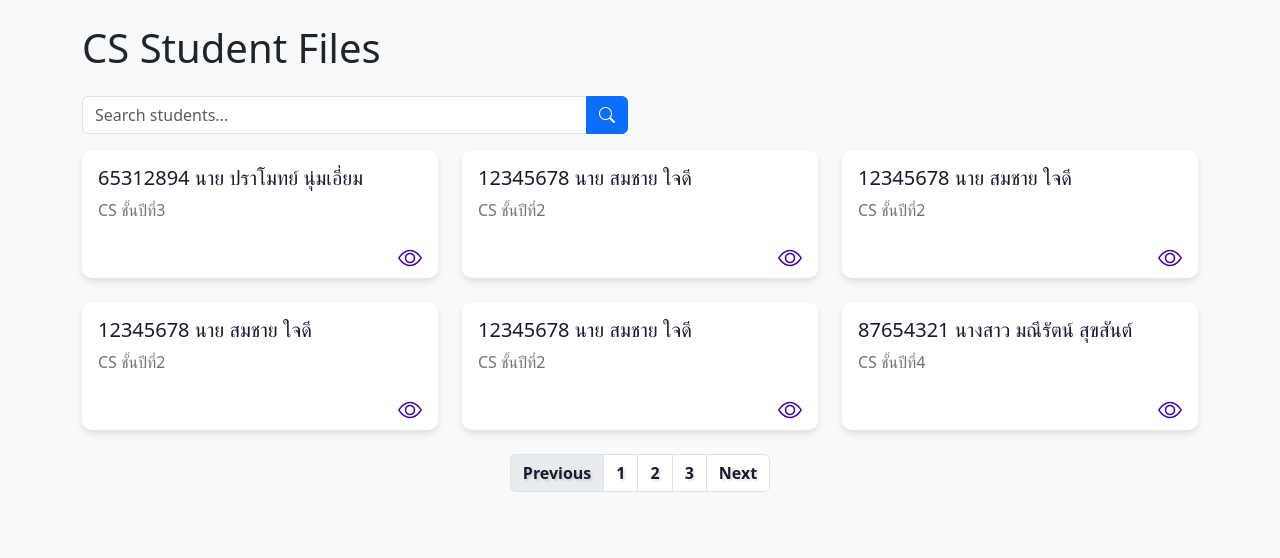
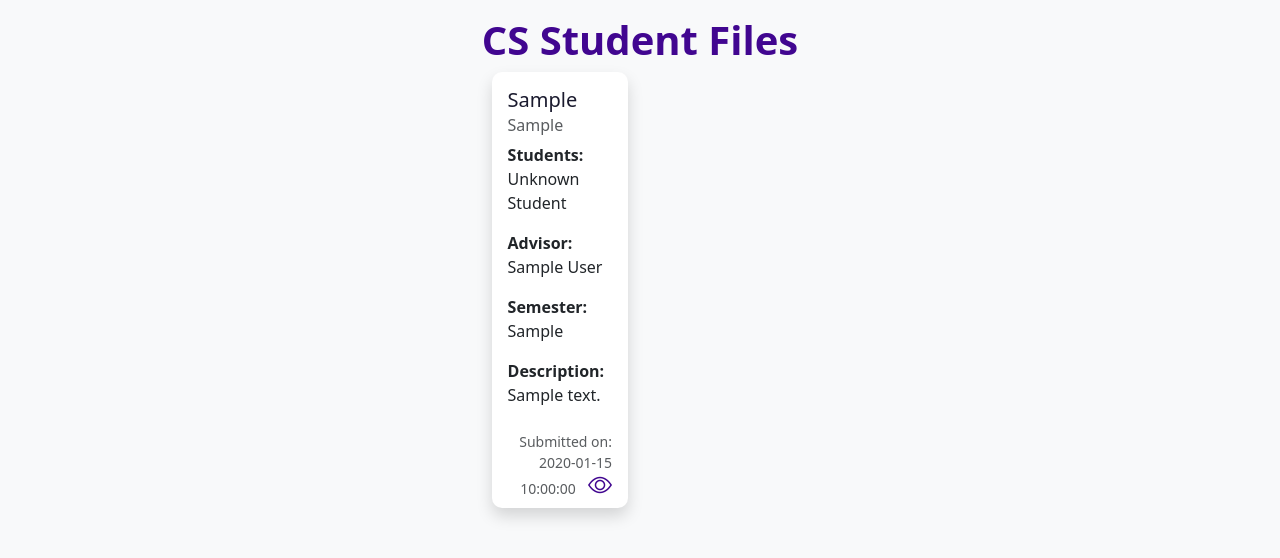
Before and after one commit to sawatcharat65/AdvisorHub, a PHP site: page /AdvisorHub/thesis_resource_list.php in a window 1280 px wide. Shown: the part 217-775 px from the top of the page. Run offline with PHP 8.4, Linux system fonts and the light colour scheme; the visitor is signed in with stand-in values (Sample User, id 1); tables that the repository leaves empty or names only in its code hold one stand-in row (values such as "Sample post").

Commit message:
Refactor card styles and container layout
- Refactored the box-shadow property in the .card class to have a larger spread and softer shadow effect.
- Adjusted the container class to display flex and align items in a column layout.
- Added a bold font-weight and changed the color of the h1 element to enhance its visual appeal.

Closes: #21

```diff
--- a/thesis_resource_list/style.css
+++ b/thesis_resource_list/style.css
@@ -125,12 +125,12 @@ nav li:hover {
 .card {
     border: none;
     border-radius: 10px;
-    box-shadow: 0 4px 6px rgba(0, 0, 0, 0.1);
+    box-shadow: 0 10px 10px rgba(0, 0, 0, 0.1);
     transition: all 0.3s ease-in-out;
 }
 .card:hover {
     transform: translateY(-5px);
-    box-shadow: 0 8px 12px rgba(0, 0, 0, 0.2);
+    box-shadow: 0 60px 60px rgba(0, 0, 0, 0.2);
 }
 .card-title {
     color: #1a1a2e;
@@ -160,3 +160,19 @@ nav li:hover {
 .card-link:hover {
     color: inherit;
 }
+.container {
+    display: flex;
+    flex-direction: column;
+    align-items: center;
+}
+/* ปรับขนาดและเงาของการ์ด */
+.card {
+    max-width: 50rem;
+    width: 100%;
+}
+
+/* H1 ให้อยู่กลางและสวยงามขึ้น */
+h1 {
+    font-weight: bold;
+    color: #410690;
+}
--- a/thesis_resource_list/thesis_resource_list.php
+++ b/thesis_resource_list/thesis_resource_list.php
@@ -15,136 +15,95 @@ if (empty($_SESSION['username'])) {
 if (isset($_POST['profile'])) {
     header('location: /AdvisorHub/profile');
 }
+
+// ดึงข้อมูลโดย JOIN ตาราง Advisor และ Student
+$sql = "SELECT ar.*,
+               COALESCE(a.first_name, 'N/A') AS advisor_fname,
+               COALESCE(a.last_name, 'N/A') AS advisor_lname,
+               COALESCE(s.first_name, 'N/A') AS student_fname,
+               COALESCE(s.last_name, 'N/A') AS student_lname
+        FROM advisor_request ar
+        LEFT JOIN Advisor a ON ar.advisor_id = a.id
+        LEFT JOIN Student s ON ar.student_id = s.id
+        WHERE ar.is_advisor_approved = 1 AND ar.is_admin_approved = 1";
+
+$result = $conn->query($sql);
 ?>
-
 
 <!DOCTYPE html>
 <html lang="en">
 <head>
     <meta charset="UTF-8">
     <meta name="viewport" content="width=device-width, initial-scale=1.0">
-    <title>Files List</title>
-    <!-- Bootstrap CSS -->
+    <title>Advisor Requests</title>
     <link href="https://cdn.jsdelivr.net/npm/bootstrap@5.3.0/dist/css/bootstrap.min.css" rel="stylesheet">
-    <!-- Bootstrap Icons -->
     <link href="https://cdn.jsdelivr.net/npm/bootstrap-icons@1.10.0/font/bootstrap-icons.css" rel="stylesheet">
     <link rel="stylesheet" href="style.css">
     <link rel="icon" href="../Logo.png">
     <script src="https://unpkg.com/boxicons@2.1.4/dist/boxicons.js"></script>
     <link href='https://unpkg.com/boxicons@2.1.4/css/boxicons.min.css' rel='stylesheet'>
+    <style>
+        .card { cursor: pointer; }
+    </style>
 </head>
 <body>
 
 <?php renderNavbar(['home', 'advisor', 'inbox', 'statistics', 'Teams'])?>
 
-    <div class="container my-4">
-        <h1 class="mb-4">CS Student Files</h1>
-        <div class="row mb-3">
-            <div class="col-md-6">
-                <div class="input-group">
-                    <input type="text" class="form-control" placeholder="Search students...">
-                    <button class="btn btn-primary" type="button">
-                        <i class="bi bi-search"></i>
-                    </button>
+<div class="container my-3">
+    <h1>CS Student Files</h1>
+    <div class="row row-cols-xs-1 row-cols-md-2 row-cols-lg-2 g-4 ">
+        <?php
+        if ($result->num_rows > 0) {
+            while ($row = $result->fetch_assoc()) {
+                // แปลง student_id จาก JSON เป็น Array
+                $student_ids = json_decode($row['student_id'], true);
+                $student_names = [];
+
+                if (is_array($student_ids)) {
+                    foreach ($student_ids as $student_id) {
+                        // ดึงข้อมูลนักศึกษาจากฐานข้อมูล
+                        $student_query = "SELECT first_name, last_name FROM Student WHERE id = '$student_id'";
+                        $student_result = $conn->query($student_query);
+                        if ($student_row = $student_result->fetch_assoc()) {
+                            $student_names[] = "$student_id {$student_row['first_name']} {$student_row['last_name']}";
+                        }
+                    }
+                } else {
+                    $student_names[] = "Unknown Student";
+                }
+
+                // รวมชื่อของนักศึกษาทุกคนเป็นข้อความเดียว
+                $student_list = implode('<br>', $student_names);
+
+                echo "<div class='col d-flex justify-content-center'>
+                        <a href='/AdvisorHub/thesis_resource/thesis_resource.php?id={$row['id']}' class='card-link text-decoration-none'>
+                            <div class='card h-100 shadow'>
+                                <div class='card-body'>
+                                    <h5 class='card-title'>{$row['thesis_topic_thai']}</h5>
+                                    <h6 class='card-subtitle mb-2 text-muted'>{$row['thesis_topic_eng']}</h6>
+                                    <p class='card-text'><strong>Students:</strong> <br> $student_list</p>
+                                    <p class='card-text'><strong>Advisor:</strong> {$row['advisor_fname']} {$row['advisor_lname']}</p>
+                                    <p class='card-text'><strong>Semester:</strong> {$row['semester']}</p>
+                                    <p class='card-text'><strong>Description:</strong> {$row['thesis_description']}</p>
                                 </div>
-            </div>
-        </div>
-        <div class="row row-cols-1 row-cols-md-2 row-cols-lg-3 g-4">
-            <div class="col">
-                <a href="/AdvisorHub/thesis_resource/thesis_resource.php" class="card-link">
-                    <div class="card h-100">
-                        <div class="card-body">
-                            <h5 class="card-title">65312894 นาย ปราโมทย์ นุ่มเอี่ยม</h5>
-                            <p class="student-info mb-0">CS ชั้นปีที่3</p>
-                        </div>
-                        <div class="card-footer bg-transparent border-0 text-end">
-                            <i class="bi bi-eye view-icon fs-4"></i>
+                                <div class='card-footer bg-transparent border-0 text-end'>
+                                    <small class='text-muted'>Submitted on: {$row['time_stamp']}</small>
+                                    <i class='bi bi-eye view-icon fs-4 ms-2'></i>
                                 </div>
                             </div>
                         </a>
-            </div>
-            <div class="col">
-                <a href="/AdvisorHub/thesis_resource/thesis_resource.php" class="card-link">
-                    <div class="card h-100">
-                        <div class="card-body">
-                            <h5 class="card-title">12345678 นาย สมชาย ใจดี</h5>
-                            <p class="student-info mb-0">CS ชั้นปีที่2</p>
-                        </div>
-                        <div class="card-footer bg-transparent border-0 text-end">
-                            <i class="bi bi-eye view-icon fs-4"></i>
-                        </div>
-                    </div>
-                </a>
-            </div>
-            <div class="col">
-                <a href="/AdvisorHub/thesis_resource/thesis_resource.php" class="card-link">
-                    <div class="card h-100">
-                        <div class="card-body">
-                            <h5 class="card-title">12345678 นาย สมชาย ใจดี</h5>
-                            <p class="student-info mb-0">CS ชั้นปีที่2</p>
-                        </div>
-                        <div class="card-footer bg-transparent border-0 text-end">
-                            <i class="bi bi-eye view-icon fs-4"></i>
-                        </div>
-                    </div>
-                </a>
-            </div>
-            <div class="col">
-                <a href="/AdvisorHub/thesis_resource/thesis_resource.php" class="card-link">
-                    <div class="card h-100">
-                        <div class="card-body">
-                            <h5 class="card-title">12345678 นาย สมชาย ใจดี</h5>
-                            <p class="student-info mb-0">CS ชั้นปีที่2</p>
-                        </div>
-                        <div class="card-footer bg-transparent border-0 text-end">
-                            <i class="bi bi-eye view-icon fs-4"></i>
-                        </div>
-                    </div>
-                </a>
-            </div>
-            <div class="col">
-                <a href="/AdvisorHub/thesis_resource/thesis_resource.php" class="card-link">
-                    <div class="card h-100">
-                        <div class="card-body">
-                            <h5 class="card-title">12345678 นาย สมชาย ใจดี</h5>
-                            <p class="student-info mb-0">CS ชั้นปีที่2</p>
-                        </div>
-                        <div class="card-footer bg-transparent border-0 text-end">
-                            <i class="bi bi-eye view-icon fs-4"></i>
-                        </div>
-                    </div>
-                </a>
-            </div>
-            <div class="col">
-                <a href="/AdvisorHub/thesis_resource/thesis_resource.php" class="card-link">
-                    <div class="card h-100">
-                        <div class="card-body">
-                            <h5 class="card-title">87654321 นางสาว มณีรัตน์ สุขสันต์</h5>
-                            <p class="student-info mb-0">CS ชั้นปีที่4</p>
-                        </div>
-                        <div class="card-footer bg-transparent border-0 text-end">
-                            <i class="bi bi-eye view-icon fs-4"></i>
-                        </div>
-                    </div>
-                </a>
-            </div>
-        </div>
-        <div aria-label="Page divigation" class="mt-4">
-            <ul class="pagination justify-content-center">
-                <li class="page-item disabled">
-                    <a class="page-link" href="#" tabindex="-1" aria-disabled="true">Previous</a>
-                </li>
-                <li class="page-item"><a class="page-link" href="#">1</a></li>
-                <li class="page-item"><a class="page-link" href="#">2</a></li>
-                <li class="page-item"><a class="page-link" href="#">3</a></li>
-                <li class="page-item">
-                    <a class="page-link" href="#">Next</a>
-                </li>
-            </ul>
+                      </div>";
+            }
+        } else {
+            echo "<div class='col-12 text-center'><p>No approved requests found</p></div>";
+        }
+        ?>
     </div>
 </div>
 
-    <!-- Bootstrap JS and dependencies -->
+
+
 <script src="https://cdn.jsdelivr.net/npm/@popperjs/core@2.11.6/dist/umd/popper.min.js"></script>
 <script src="https://cdn.jsdelivr.net/npm/bootstrap@5.3.0/dist/js/bootstrap.min.js"></script>
 </body>
```
Lines whose indentation alone changed are shown as unchanged.
